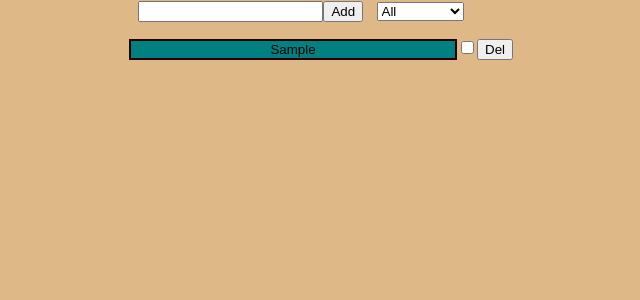
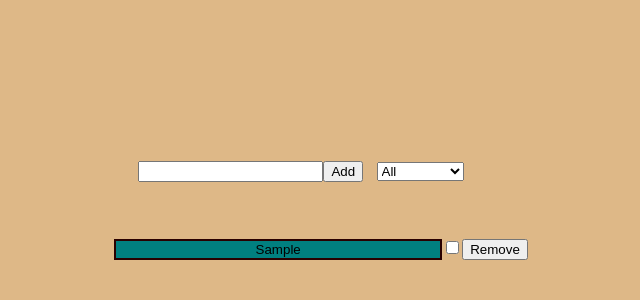
Before and after one commit to irugard/to-do-list, a React (Create React App) app in the folder to-do-list/: page / in a window 1280 px wide. Both pictures are taken after typing "Sample" into the empty fields and a click on the button "Add". Shown: the top 300 px of the page, without its empty margins (339-979 px from the left). Built offline with nearby package versions, Linux system fonts and the light colour scheme.

Commit message:
implemented filter, only state of checks needs to be addressed and then project is complete

```diff
--- a/to-do-list/src/App.css
+++ b/to-do-list/src/App.css
@@ -2,17 +2,18 @@ body{
   background-color: burlywood;
 }
 
-.App {
-  text-align: center;
+Form{
+  padding-top: 10em;
 }
 
 .todo-list{
   list-style-type: none;
   text-align: center;
+  padding-top: 2.5em;
 }
 
 .todo-list-items{
-
+  margin-bottom: 1em;
 }
 
 .task-text{
--- a/to-do-list/src/App.js
+++ b/to-do-list/src/App.js
@@ -7,7 +7,21 @@ function App() {
 
   const [formInput, setFormInput] = useState("");
   const [todos, setTodos] = useState([]);
+  const [filteredTodos, setFilteredTodos] = useState([]);
   const [counter, setCounter] = useState(0);
+  const [filter, setFilter] = useState('All');
+
+  useEffect(() => {
+    setFilteredTodos(todos.filter(el => {
+      if (filter === 'Pending') {
+        return el.completed === false;
+      } if (filter === 'Completed') {
+        return el.completed === true;
+      } if (filter === 'All') {
+        return el.text !== null;
+      }
+    }))
+  }, [filter, todos])
 
   const handleFormInputChange = e => {
     setFormInput(e.target.value);
@@ -15,7 +29,7 @@ function App() {
 
   const handleSubmitForm = e => {
     e.preventDefault();
-    if(formInput.trim() !== ""){
+    if (formInput.trim() !== "") {
       setTodos([...todos, { text: formInput, completed: false, id: counter }]);
       setFormInput("");
       setCounter(prev => prev + 1);
@@ -23,18 +37,24 @@ function App() {
 
   }
 
+  const handleFilter = e => {
+    setFilter(e.target.value)
+  }
+
   const handleDeleteTodoItem = e => {
     //tried doing dummyArray = todos but that sets the memory address to the same, and that cant be changed since its a state variable and thats why it wasnt working before
     //also used splice but because the id of the items doesnt update like splice does, it will cause it to break, must use delete so it leaves the items in their original index even with deletions
-    let dummyArray = todos.slice();
-    delete dummyArray[e.target.id];
-    setTodos(dummyArray);
-
+    //but then when you deleted all entry, the actual todos state has bunch of undefined, the code breaks, have to use different method: filter should work
+    setTodos(todos.filter((el) => JSON.stringify(el.id) !== e.target.id))
   }
 
   const handleChecked = e => {
-    todos[e.target.id].completed = !todos[e.target.id].completed;
-    console.log(todos[e.target.id]);
+    setTodos(todos.map((item) => {
+      if (JSON.stringify(item.id) === e.target.id) {
+        return { ...item, completed: !item.completed }
+      }
+      return item;
+    }))
   }
 
   return (
@@ -42,17 +62,18 @@ function App() {
       <Form
         handleFormInputChange={handleFormInputChange}
         handleSubmitForm={handleSubmitForm}
-        value={formInput}
+        inputValue={formInput}
+        filter={filter}
+        handleFilter={handleFilter}
       />
       <ul className='todo-list'>
-      {todos.map(item => {
+        {filteredTodos.map(item => {
           return (
             <li className='todo-list-items'>
               <Task
                 key={item.id}
                 value={item.text}
                 handleDeleteTodoItem={handleDeleteTodoItem}
-            checked={false}
                 handleChecked={handleChecked}
                 id={item.id}
               />
--- a/to-do-list/src/components/Form.js
+++ b/to-do-list/src/components/Form.js
@@ -1,16 +1,16 @@
 import React from 'react'
 
-const Form = ({handleFormInputChange, handleSubmitForm, value}) => {
+const Form = ({ handleFormInputChange, handleSubmitForm, inputValue, filter, handleFilter }) => {
 
 
-    return(
-        <form style={{textAlign: 'center'}}>
-            <input type='text' onChange={handleFormInputChange} value={value}/>
+    return (
+        <form style={{ textAlign: 'center' }}>
+            <input type='text' onChange={handleFormInputChange} value={inputValue} autoFocus/>
             <button type='submit' onClick={handleSubmitForm}>Add</button>
-            <select name='todo-filter' style={{marginLeft: '1em'}}>
-                <option selected='selected'>All</option>
-                <option>Completed</option>
-                <option>Pending</option>
+            <select name='todo-filter' style={{ marginLeft: '1em' }} onChange={handleFilter}>
+                <option value='All'>All</option>
+                <option value='Completed'>Completed</option>
+                <option value='Pending'>Pending</option>
             </select>
         </form>
     )
--- a/to-do-list/src/components/Task.js
+++ b/to-do-list/src/components/Task.js
@@ -1,11 +1,11 @@
 import React from 'react'
 
-const Task = ({value, handleDeleteTodoItem, handleChecked, id}) => {
-    return(
+const Task = ({ value, handleDeleteTodoItem, handleChecked, id }) => {
+    return (
         <div>
-        <input type='text' value={value} readOnly className='task-text' id={id}/>
-        <input type='checkbox' onChange={handleChecked} id={id}/>
-        <button type='button' onClick={handleDeleteTodoItem} id={id} >Del</button>
+            <input type='text' value={value} readOnly className='task-text' id={id} />
+            <input type='checkbox' onChange={handleChecked} id={id} />
+            <button type='button' id={id} onClick={handleDeleteTodoItem} >Remove</button>
         </div>
     )
 }
```
Lines whose indentation alone changed are shown as unchanged.
